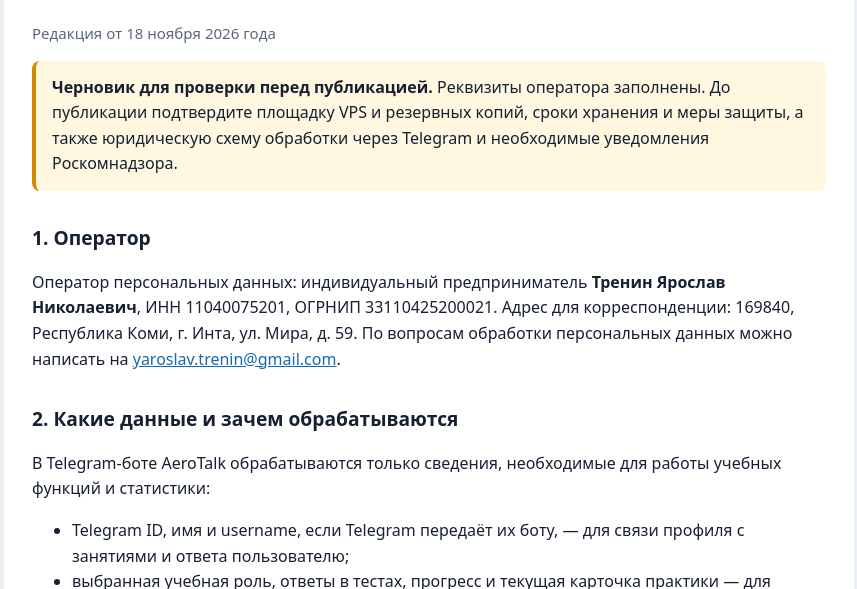
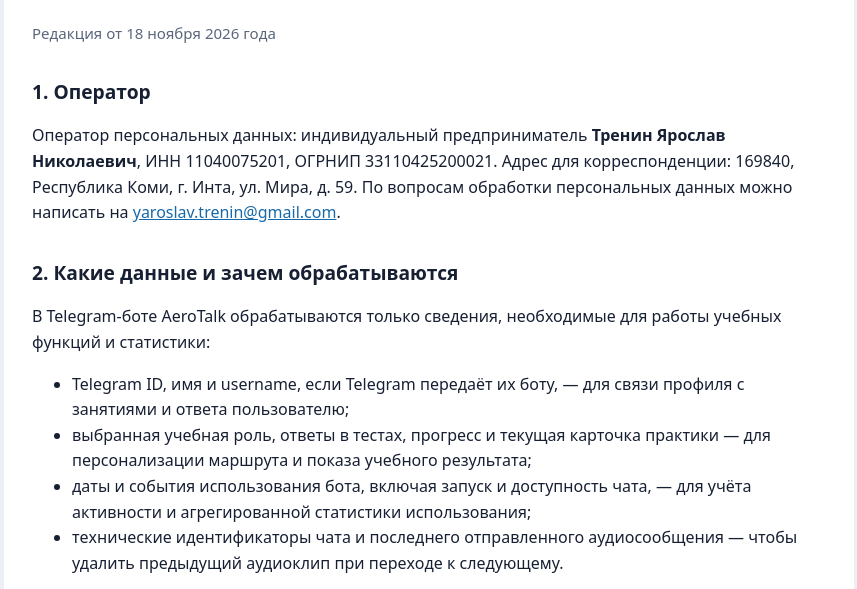
Before and after one commit to yaroslavtrenin-sudo/aerotalk-legal, a plain HTML site: page index.html in a window 1280 px wide. Shown: the part 187-776 px from the top of the page, without its empty margins (211-1068 px from the left). Drawn offline with Linux system fonts and the light colour scheme.

Commit message:
Update index.html

```diff
--- a/index.html
+++ b/index.html
@@ -21,8 +21,6 @@
 <main>
   <h1>Политика обработки персональных данных AeroTalk</h1>
   <p class="muted">Редакция от 18 ноября 2026 года</p>
-
-  <p class="notice"><strong>Черновик для проверки перед публикацией.</strong> Реквизиты оператора заполнены. До публикации подтвердите площадку VPS и резервных копий, сроки хранения и меры защиты, а также юридическую схему обработки через Telegram и необходимые уведомления Роскомнадзора.</p>
 
   <h2>1. Оператор</h2>
   <p>Оператор персональных данных: индивидуальный предприниматель <strong>Тренин Ярослав Николаевич</strong>, ИНН 11040075201, ОГРНИП 33110425200021. Адрес для корреспонденции: 169840, Республика Коми, г. Инта, ул. Мира, д. 59. По вопросам обработки персональных данных можно написать на <a href="mailto:yaroslav.trenin@gmail.com">yaroslav.trenin@gmail.com</a>.</p>
```
